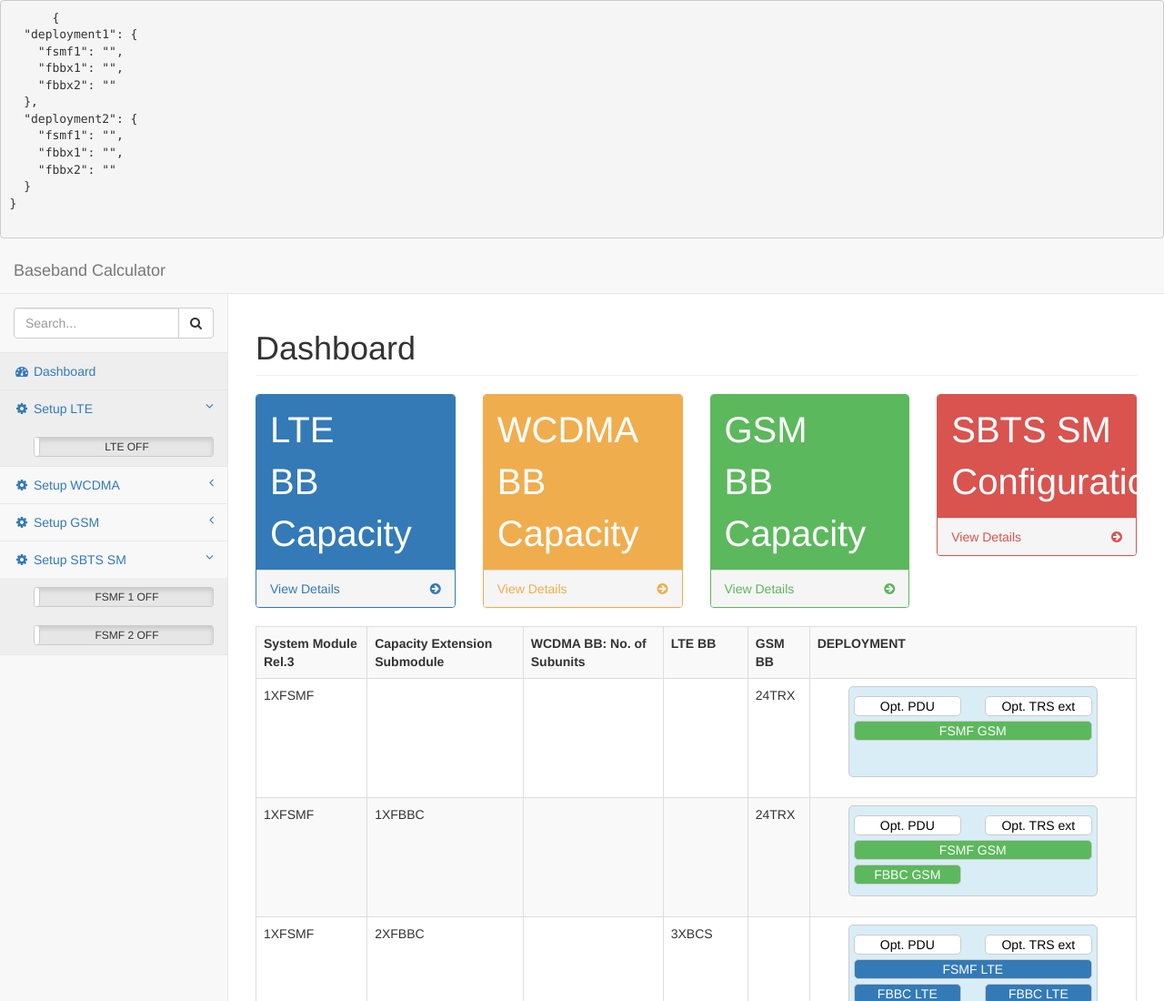
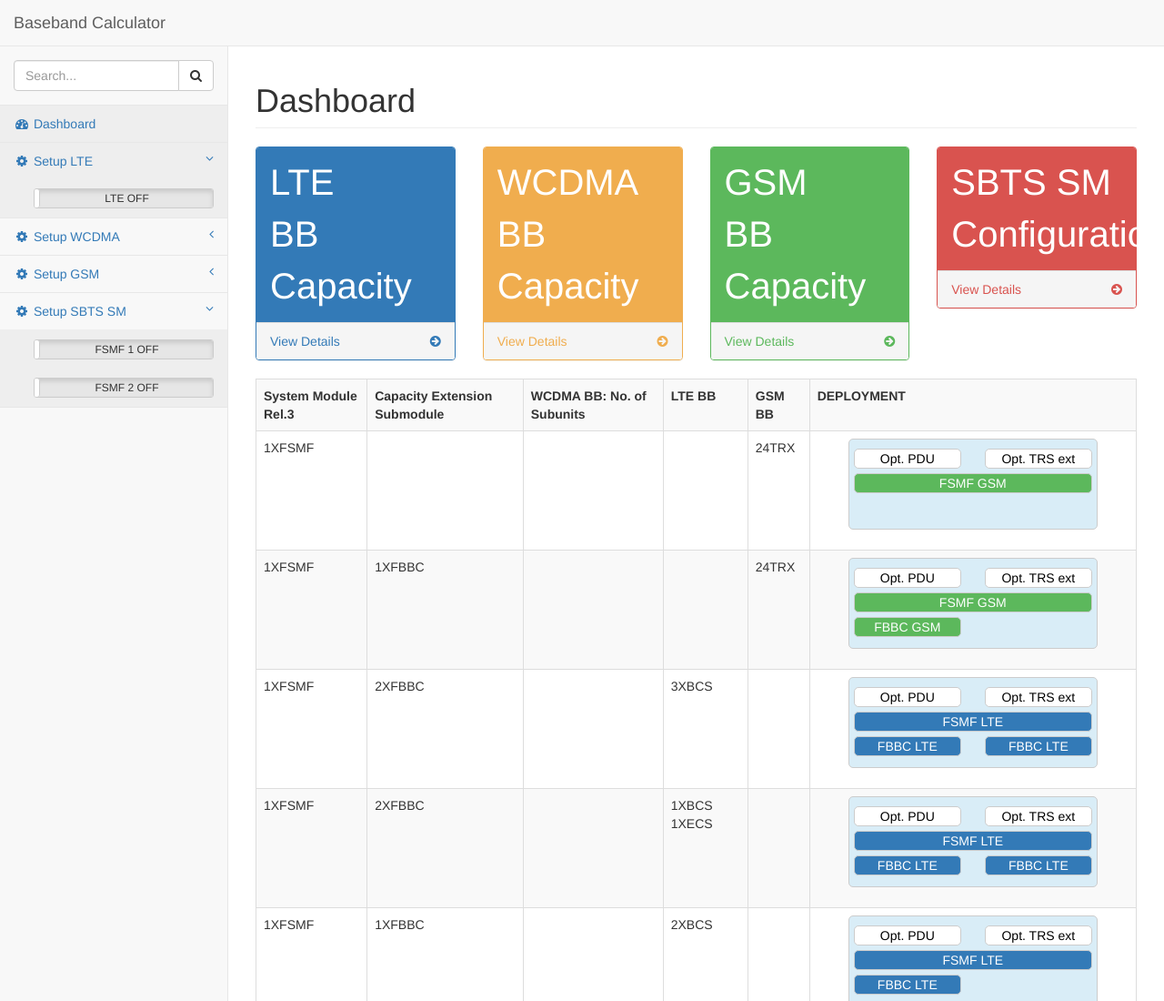
Before and after one commit to kiritsugu03/betabbcalc, a website: page public/index.html in a window 1280 px wide. Shown: the top 1100 px of the page at 91% size. Drawn offline with Linux system fonts and the light colour scheme.

Commit message:
removed preview

```diff
--- a/public/index.html
+++ b/public/index.html
@@ -103,9 +103,7 @@
 </head>
 
 <body ng-controller="main">
-  <pre>
-      {{objFilter|json}}
-    </pre>
+
     <div id="wrapper">
 
         <!-- Navigation -->
```
